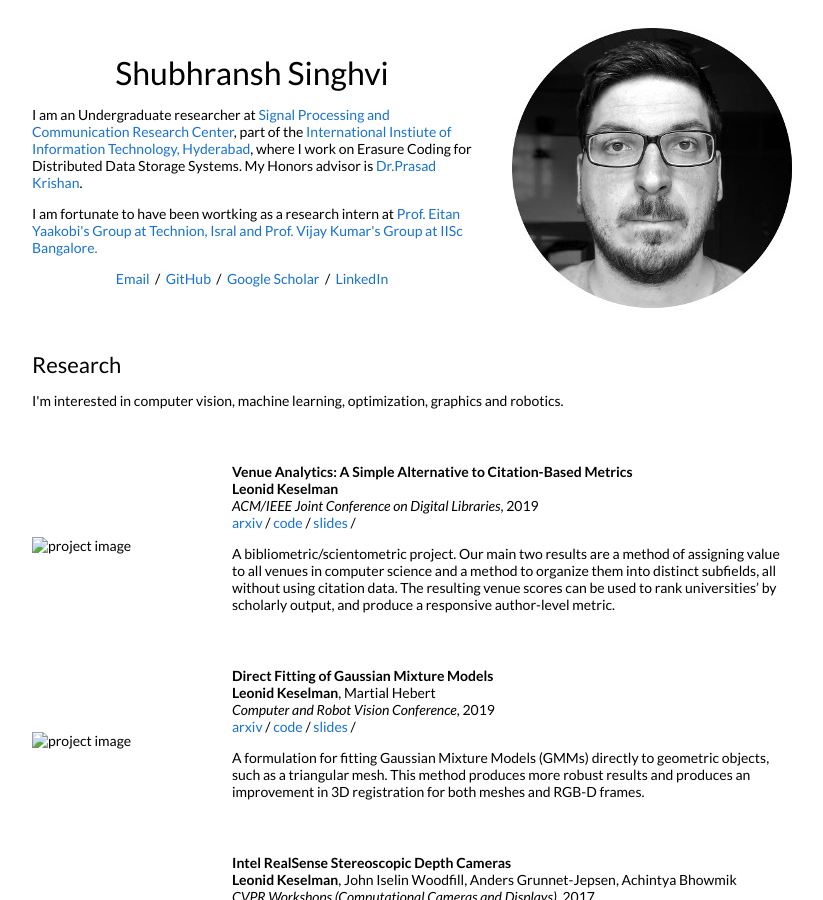
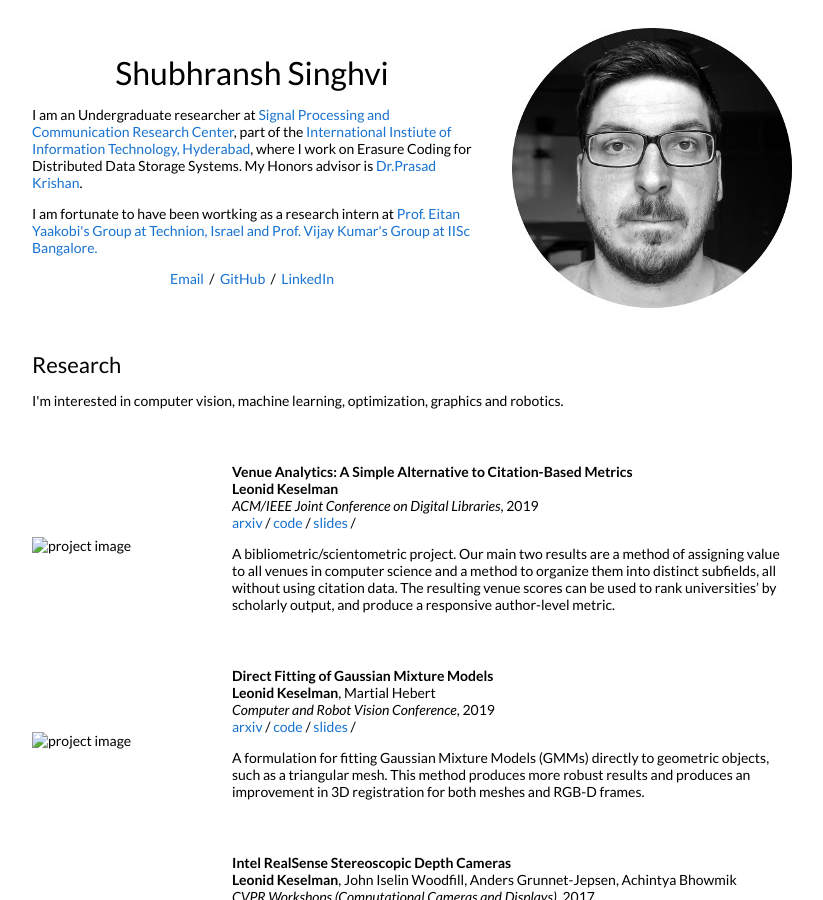
Before and after one commit to shubhranshsinghvi/shubhranshsinghvi.github.io, a Jekyll site: the page built from _posts/2019-06-02-venue.markdown, in a window 1280 px wide and 900 px high. Shown: the whole window, without its empty margins (228-1051 px from the left). Built offline with Jekyll 4.4.1, drawn with Linux system fonts in a browser that asks for light colours.

Commit message:
Update default.html

```diff
--- a/_layouts/default.html
+++ b/_layouts/default.html
@@ -30,12 +30,11 @@
               <p>I am an Undergraduate researcher at <a href="https://spcrc.iiit.ac.in/index.html">Signal Processing and Communication Research Center</a>, part of the <a href="https://www.iiit.ac.in/">International Instiute of Information Technology, Hyderabad</a>, where I work on Erasure Coding for Distributed Data Storage Systems. My Honors advisor is <a href="https://faculty.iiit.ac.in/~prasad.krishnan/">Dr.Prasad Krishan</a>.
               </p>
               <p>
-                I am fortunate to have been wortking as a research intern at <a href="https://yaakobi.net.technion.ac.il/"> Prof. Eitan Yaakobi's Group at <a href="https://www.technion.ac.il/en/home-2/">Technion, Isral and <a href="http://cs.stanford.edu"> Prof. Vijay Kumar's Group at <a href="https://ece.iisc.ac.in/~pvkece/">IISc Bangalore<a href="https://www.iisc.ac.in/">.
+                I am fortunate to have been wortking as a research intern at <a href="https://yaakobi.net.technion.ac.il/"> Prof. Eitan Yaakobi's Group at <a href="https://www.technion.ac.il/en/home-2/">Technion, Israel and <a href="http://cs.stanford.edu"> Prof. Vijay Kumar's Group at <a href="https://ece.iisc.ac.in/~pvkece/">IISc Bangalore<a href="https://www.iisc.ac.in/">.
               </p>
               <p style="text-align:center">
                 <a target="_blank" href="https://mailhide.io/e/B8TyS"> Email</a> &nbsp;/&nbsp;
                 <a href="https://github.com/leonidk">GitHub</a> &nbsp;/&nbsp;
-                <a href="https://scholar.google.com/citations?user=GCYG4GoAAAAJ">Google Scholar</a> &nbsp;/&nbsp;
                 <a href="https://www.linkedin.com/in/lkeselman"> LinkedIn </a>
               </p>
             </td>
```
